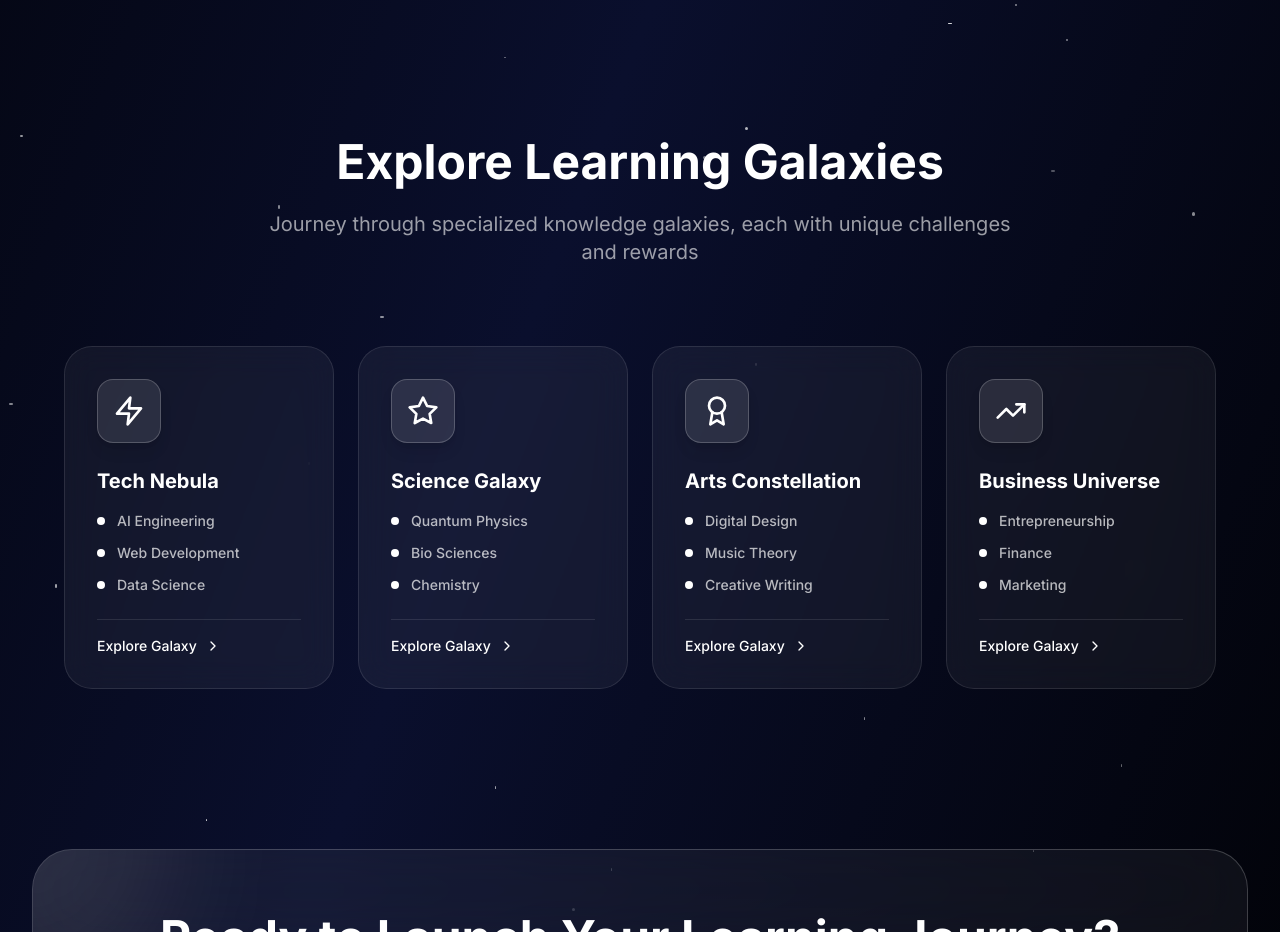
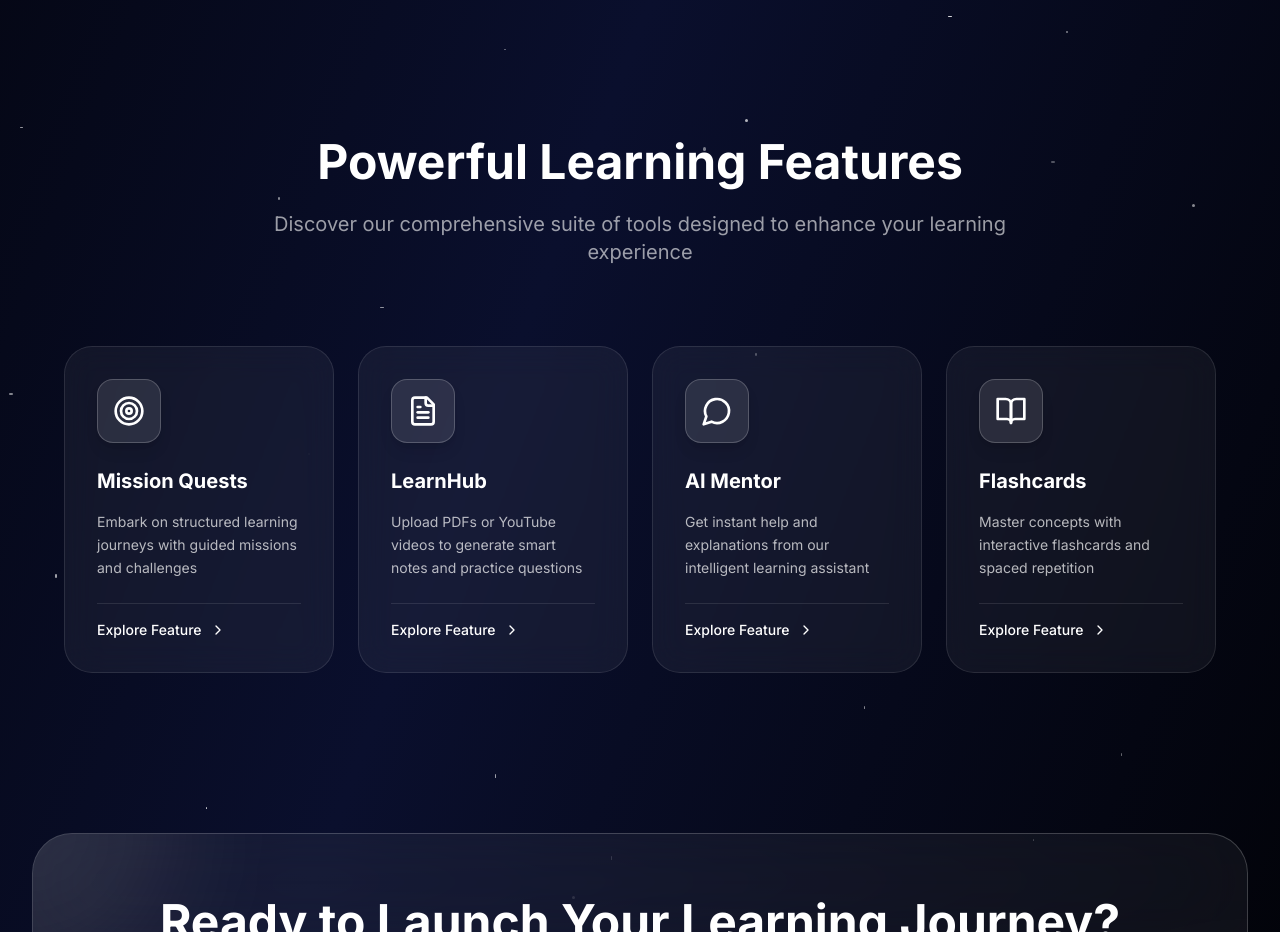
Before and after one commit to FrostByte-49/StellarLearn, a React (Vite) app in the folder StellarLearn_/: page / in a window 1280 px wide. Shown: the part 1642-2574 px from the top of the page. Built offline with nearby package versions, Linux system fonts and the light colour scheme.

Commit message:
Updated Features Section (Landing.tsx)

```diff
--- a/StellarLearn_/src/pages/Landing.tsx
+++ b/StellarLearn_/src/pages/Landing.tsx
@@ -1,4 +1,4 @@
-import { Rocket, Sparkles, Target, Users, BookOpen, Star, Globe, Award, Zap, ChevronRight, Play, Brain, TrendingUp } from 'lucide-react';
+import { Rocket, Sparkles, Target, Users, BookOpen, Star, MessageCircle, FileText, ChevronRight, Play, Brain, TrendingUp } from 'lucide-react';
 import { useNavigate } from 'react-router-dom';
 import { Logo } from '../components/Logo';
 import { AstronautAvatar } from '../components/AstronautAvatar';
@@ -223,58 +223,57 @@ export const Landing = () => {
       <section className="relative z-10 container mx-auto px-8 py-20">
         <div className="text-center mb-20">
           <h2 className="text-5xl font-bold text-white mb-6">
-            Explore Learning <span className="text-white">Galaxies</span>
+            Powerful Learning <span className="text-white">Features</span>
           </h2>
           <p className="text-xl text-white/60 max-w-3xl mx-auto">
-            Journey through specialized knowledge galaxies, each with unique challenges and rewards
+            Discover our comprehensive suite of tools designed to enhance your learning experience
           </p>
         </div>
 
         <div className="grid md:grid-cols-2 lg:grid-cols-4 gap-6 max-w-6xl mx-auto">
           {[
             {
-              name: 'Tech Nebula',
-              subjects: ['AI Engineering', 'Web Development', 'Data Science'],
-              icon: Zap
+              name: 'Mission Quests',
+              description: 'Embark on structured learning journeys with guided missions and challenges',
+              icon: Target,
+              path: '/quests'
             },
             {
-              name: 'Science Galaxy',
-              subjects: ['Quantum Physics', 'Bio Sciences', 'Chemistry'],
-              icon: Star
+              name: 'LearnHub',
+              description: 'Upload PDFs or YouTube videos to generate smart notes and practice questions',
+              icon: FileText,
+              path: '/learnhub'
             },
             {
-              name: 'Arts Constellation',
-              subjects: ['Digital Design', 'Music Theory', 'Creative Writing'],
-              icon: Award
+              name: 'AI Mentor',
+              description: 'Get instant help and explanations from our intelligent learning assistant',
+              icon: MessageCircle,
+              path: '/mentor'
             },
             {
-              name: 'Business Universe',
-              subjects: ['Entrepreneurship', 'Finance', 'Marketing'],
-              icon: TrendingUp
+              name: 'Flashcards',
+              description: 'Master concepts with interactive flashcards and spaced repetition',
+              icon: BookOpen,
+              path: '/flashcards'
             }
-          ].map((galaxy, index) => (
+          ].map((feature, index) => (
             <div key={index} className="group relative">
               <div className="absolute inset-0 bg-white/5 rounded-[28px] blur-lg opacity-0 group-hover:opacity-100 transition-opacity duration-500" />
-              <div className="relative backdrop-blur-lg bg-white/5 border border-white/10 rounded-[28px] p-8 hover:bg-white/10 transition-all duration-500 group-hover:scale-105 h-full">
+              <div className="relative backdrop-blur-lg bg-white/5 border border-white/10 rounded-[28px] p-8 hover:bg-white/10 transition-all duration-500 group-hover:scale-105 h-full flex flex-col">
                 <div className="w-16 h-16 rounded-2xl bg-white/10 border border-white/20 flex items-center justify-center mb-6 group-hover:scale-110 transition-transform duration-300 shadow-lg">
-                  <galaxy.icon className="w-8 h-8 text-white" />
+                  <feature.icon className="w-8 h-8 text-white" />
                 </div>
-                <h3 className="text-xl font-bold text-white mb-4">{galaxy.name}</h3>
-                <ul className="space-y-3">
-                  {galaxy.subjects.map((subject, idx) => (
-                    <li key={idx} className="flex items-center gap-3 text-white/70 group-hover:text-white transition-colors">
-                      <div className="w-2 h-2 rounded-full bg-white" />
-                      <span className="text-sm font-medium">{subject}</span>
-                    </li>
-                  ))}
-                </ul>
-                <div className="mt-6 pt-4 border-t border-white/10">
+                <h3 className="text-xl font-bold text-white mb-4">{feature.name}</h3>
+                <p className="text-white/70 text-sm leading-relaxed mb-6 flex-grow">
+                  {feature.description}
+                </p>
+                <div className="mt-auto pt-4 border-t border-white/10">
                   <button
-                    onClick={() => navigate('/quests')}
-                    className="text-sm text-white hover:text-white/80 transition-colors font-medium flex items-center gap-2"
+                    onClick={() => navigate(feature.path)}
+                    className="text-sm text-white hover:text-white/80 transition-colors font-medium flex items-center gap-2 group/btn"
                   >
-                    Explore Galaxy
-                    <ChevronRight className="w-4 h-4" />
+                    Explore Feature
+                    <ChevronRight className="w-4 h-4 group-hover/btn:translate-x-1 transition-transform" />
                   </button>
                 </div>
               </div>
@@ -376,6 +375,7 @@ export const Landing = () => {
           </div>
         </div>
       </footer>
+
     </div>
   );
 };
```
